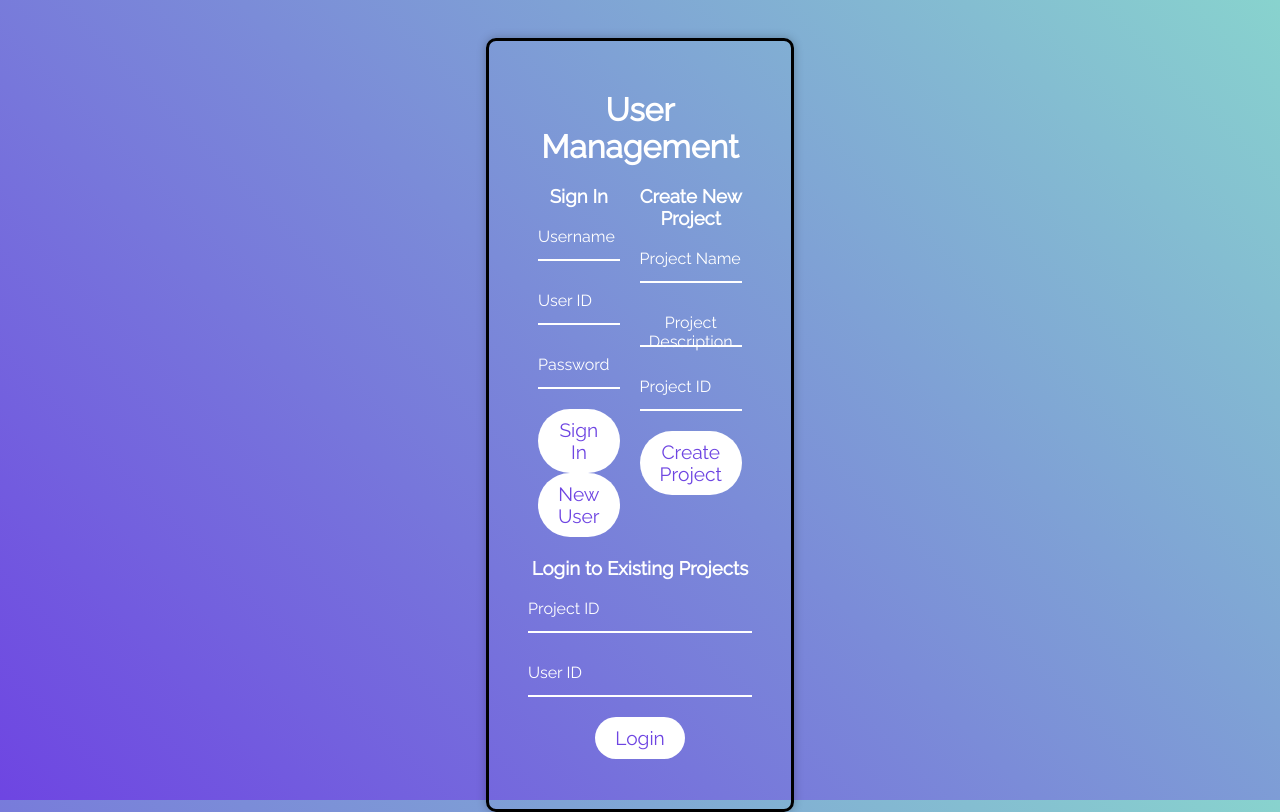
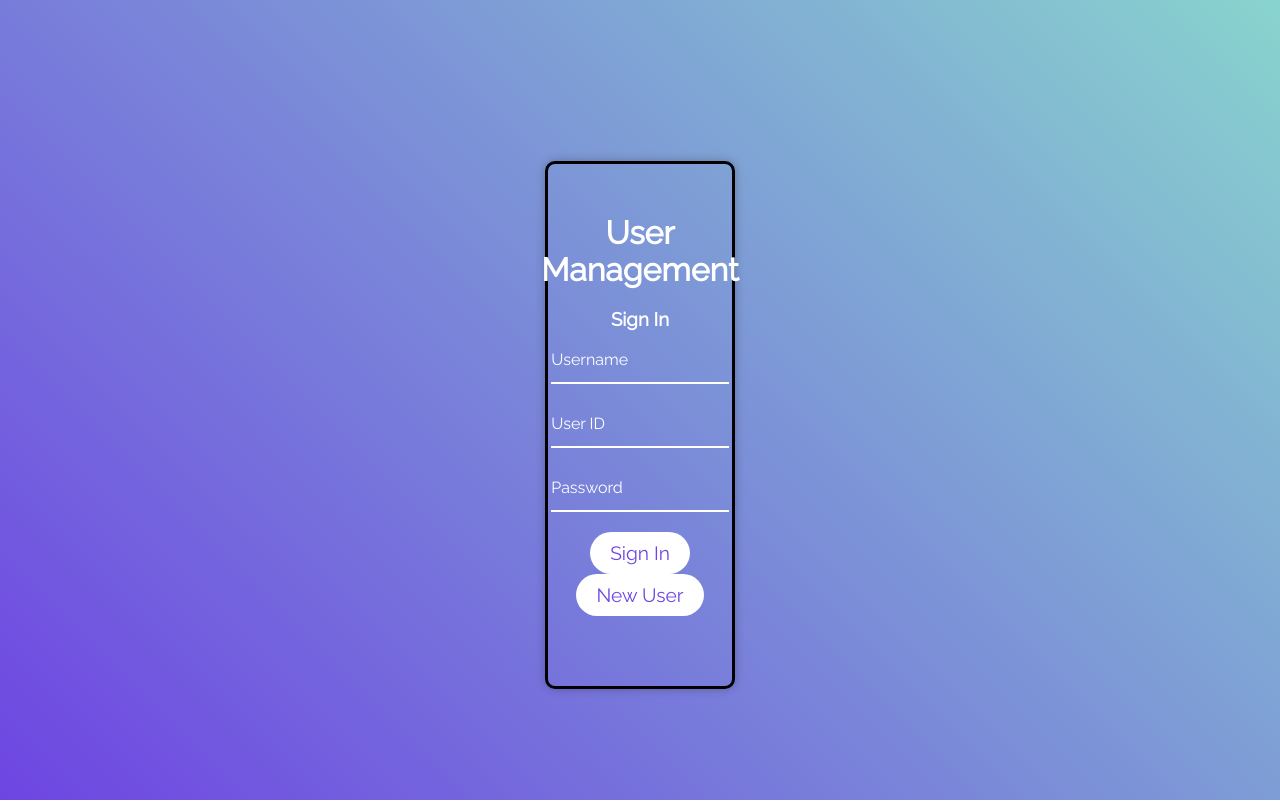
Before and after one commit to lumedrano/ECE461L-17535_Gray_Table, a React (Create React App) app in the folder src/client/: page / in a window 1280 px wide. Built offline with nearby package versions, Linux system fonts and the light colour scheme.

Commit message:
updates to front end

```diff
--- a/src/client/src/components/logincomponents/logincomponent.jsx
+++ b/src/client/src/components/logincomponents/logincomponent.jsx
@@ -10,10 +10,6 @@ const UserManagement = () => {
   const [newUserId, setNewUserId] = useState("");
   const [newUsername, setNewUsername] = useState("");
   const [newPassword, setNewPassword] = useState("");
-  const [projectName, setProjectName] = useState("");
-  const [projectDescription, setProjectDescription] = useState("");
-  const [projectId, setProjectId] = useState("");
-  const [loginProjectId, setLoginProjectId] = useState("");
   const [showNewUserPopup, setShowNewUserPopup] = useState(false);
   const navigate = useNavigate();
   const [cookies, setCookie] = useCookies(['userID']);
@@ -33,7 +29,7 @@ const UserManagement = () => {
       if (response.ok) {
         setCookie("userID", data.userId, { path: '/' });
         alert("Sign in was a success!")
-        // navigate("/projects");
+        navigate("/projects");
       } else {
         alert(`Login failed: ${data.message}`);
       }
@@ -56,56 +52,14 @@ const UserManagement = () => {
       if (response.ok) {
         setCookie("userID", data.userId, { path: '/' });
         setShowNewUserPopup(false);
-        alert("Sign up successful") //EDIT THIS LATER
-        // navigate("/projects");
+        alert("Sign up successful")
+        navigate("/projects");
       } else {
         alert(`Sign-up failed: ${data.message}`);
       }
     } catch (error) {
       console.error("Error:", error);
       alert("An error occurred while trying to create a new user.");
-    }
-  };
-
-  const handleCreateProject = async () => {
-    try {
-      const response = await fetch(`${API_BASE_URL}/create_project`, {
-        method: "POST",
-        headers: { "Content-Type": "application/json" },
-        body: JSON.stringify({ projectName, projectDescription, projectId }),
-      });
-
-      if (response.ok) {
-        const data = await response.json();
-        console.log("Project created:", data);
-        // handle successful project creation (e.g., show a success message, navigate to project page)
-      } else {
-        alert("Failed to create project.");
-      }
-    } catch (error) {
-      console.error("Error:", error);
-      alert("Error: " + error);
-    }
-  };
-
-  const handleLoginProject = async () => {
-    try {
-      const response = await fetch(`${API_BASE_URL}/join_project`, {
-        method: "POST",
-        headers: { "Content-Type": "application/json" },
-        body: JSON.stringify({ userId: cookies.userID, projectId: loginProjectId }),
-      });
-
-      if (response.ok) {
-        const data = await response.json();
-        console.log("Joined project:", data);
-        // handle successful project join (e.g., navigate to project page)
-      } else {
-        alert("Failed to join project.");
-      }
-    } catch (error) {
-      console.error("Error:", error);
-      alert("Error: " + error);
     }
   };
 
@@ -179,59 +133,6 @@ const UserManagement = () => {
             <button onClick={() => setShowNewUserPopup(false)}>Close</button>
           </div>
         )}
-        <div className="column project-management-area">
-          <h3>Create New Project</h3>
-          <div className="input-group">
-            <input
-              type="text"
-              required
-              value={projectName}
-              onChange={(e) => setProjectName(e.target.value)}
-            />
-            <label>Project Name</label>
-          </div>
-          <div className="input-group">
-            <input
-              type="text"
-              required
-              value={projectDescription}
-              onChange={(e) => setProjectDescription(e.target.value)}
-            />
-            <label>Project Description</label>
-          </div>
-          <div className="input-group">
-            <input
-              type="text"
-              required
-              value={projectId}
-              onChange={(e) => setProjectId(e.target.value)}
-            />
-            <label>Project ID</label>
-          </div>
-          <button onClick={handleCreateProject}>Create Project</button>
-        </div>
-      </div>
-      <div className="existing-projects-area">
-        <h3>Login to Existing Projects</h3>
-        <div className="input-group">
-          <input
-            type="text"
-            required
-            value={loginProjectId}
-            onChange={(e) => setLoginProjectId(e.target.value)}
-          />
-          <label>Project ID</label>
-        </div>
-        <div className="input-group">
-          <input
-            type="text"
-            required
-            value={userId}
-            onChange={(e) => setUserId(e.target.value)}
-          />
-          <label>User ID</label>
-        </div>
-        <button onClick={handleLoginProject}>Login</button>
       </div>
     </div>
   );
--- a/src/client/src/components/projects/projects.jsx
+++ b/src/client/src/components/projects/projects.jsx
@@ -0,0 +1,122 @@
+import React, { useState } from "react";
+import { useNavigate } from "react-router-dom";
+import { useCookies } from "react-cookie";
+import "./projects.scss";
+
+const Projects = () => {
+  const [projectName, setProjectName] = useState("");
+  const [projectDescription, setProjectDescription] = useState("");
+  const [projectId, setProjectId] = useState("");
+  const [loginProjectId, setLoginProjectId] = useState("");
+  const [cookies, removeCookie] = useCookies(['userID']);
+  const navigate = useNavigate();
+
+
+  const API_BASE_URL = process.env.APP_API_URL || 'http://127.0.0.1:5000';
+
+  const handleCreateProject = async () => {
+    try {
+      const response = await fetch(`${API_BASE_URL}/create_project`, {
+        method: "POST",
+        headers: { "Content-Type": "application/json" },
+        body: JSON.stringify({ projectName, projectDescription, projectId }),
+      });
+
+      if (response.ok) {
+        const data = await response.json();
+        console.log("Project created:", data);
+        alert("Project created successfully!");
+      } else {
+        alert("Failed to create project.");
+      }
+    } catch (error) {
+      console.error("Error:", error);
+      alert("Error: " + error);
+    }
+  };
+
+  const handleLoginProject = async () => {
+    try {
+      const response = await fetch(`${API_BASE_URL}/join_project`, {
+        method: "POST",
+        headers: { "Content-Type": "application/json" },
+        body: JSON.stringify({ userId: cookies.userID, projectId: loginProjectId }),
+      });
+
+      if (response.ok) {
+        const data = await response.json();
+        console.log("Joined project:", data);
+        alert("Successfully joined the project!");
+      } else {
+        alert("Failed to join project.");
+      }
+    } catch (error) {
+      console.error("Error:", error);
+      alert("Error: " + error);
+    }
+  };
+
+  const handleLogout = () => {
+    if (window.confirm("Are you sure you want to log out?")) {
+      removeCookie('userID', { path: '/' });
+      navigate('/');
+    }
+  };
+
+  return (
+    <div>
+      <h2>Project Management</h2>
+      <div className="logout-button-container">
+        <button onClick={handleLogout} className="logout-button">Logout</button>
+      </div>
+      <div className="columns">
+        <div className="column project-management-area">
+          <h3>Create New Project</h3>
+          <div className="input-group">
+            <input
+              type="text"
+              required
+              value={projectName}
+              onChange={(e) => setProjectName(e.target.value)}
+            />
+            <label>Project Name</label>
+          </div>
+          <div className="input-group">
+            <input
+              type="text"
+              required
+              value={projectDescription}
+              onChange={(e) => setProjectDescription(e.target.value)}
+            />
+            <label>Project Description</label>
+          </div>
+          <div className="input-group">
+            <input
+              type="text"
+              required
+              value={projectId}
+              onChange={(e) => setProjectId(e.target.value)}
+            />
+            <label>Project ID</label>
+          </div>
+          <button onClick={handleCreateProject}>Create Project</button>
+        </div>
+      </div>
+      <div className="existing-projects-area">
+        <h3>Join Existing Project</h3>
+        <div className="input-group">
+          <input
+            type="text"
+            required
+            value={loginProjectId}
+            onChange={(e) => setLoginProjectId(e.target.value)}
+          />
+          <label>Project ID</label>
+        </div>
+        <button onClick={handleLoginProject}>Join Project</button>
+      </div>
+    </div>
+  );
+};
+
+export default Projects;
--- a/src/client/src/components/projects/projects.scss
+++ b/src/client/src/components/projects/projects.scss
@@ -0,0 +1,145 @@
+@import url('https://fonts.googleapis.com/css?family=Raleway');
+
+* {
+    margin: 0;
+    padding: 0;
+    box-sizing: border-box;
+    font-family: 'Raleway', sans-serif;
+}
+
+body {
+    display: flex;
+    justify-content: center;
+    align-items: center;
+    height: 100vh;
+    background: linear-gradient(45deg, #6e45e2, #88d3ce);
+}
+
+// .user-management-container {
+//     background: rgba(255, 255, 255, 0.1);
+//     padding: 20px;
+//     border-radius: 10px;
+//     backdrop-filter: blur(10px);
+//     box-shadow: 0 4px 30px rgba(0, 0, 0, 0.1);
+//     animation: fadeIn 1.5s ease-in-out;
+//     width: 80%;
+// }
+
+h2 {
+    color: #fff;
+    margin-bottom: 20px;
+    font-size: 2rem;
+    position: relative;
+    animation: slideIn 1.5s ease;
+}
+
+.columns {
+    display: flex;
+    justify-content: space-between;
+    margin-bottom: 20px;
+}
+
+.column {
+    flex: 1;
+    margin: 0 10px;
+}
+
+h3 {
+    color: #fff;
+    margin-bottom: 10px;
+}
+
+.input-group {
+    position: relative;
+    margin-bottom: 20px;
+    width: 100%;
+}
+
+.input-group input {
+    width: 100%;
+    padding: 10px;
+    background: none;
+    border: none;
+    border-bottom: 2px solid #fff;
+    color: #fff;
+    font-size: 1.2rem;
+    outline: none;
+    transition: all 0.3s ease;
+}
+
+.input-group label {
+    position: absolute;
+    top: 10px;
+    left: 0;
+    color: #fff;
+    font-size: 1rem;
+    pointer-events: none;
+    transition: all 0.3s ease;
+}
+
+.input-group input:focus + label,
+.input-group input:valid + label {
+    top: -20px;
+    font-size: 0.8rem;
+    color: #88d3ce;
+}
+
+button {
+    padding: 10px 20px;
+    background-color: #fff;
+    color: #6e45e2;
+    border: none;
+    border-radius: 50px;
+    font-size: 1.2rem;
+    cursor: pointer;
+    transition: background-color 0.4s ease, transform 0.2s ease;
+}
+
+button:hover {
+    background-color: #88d3ce;
+    transform: translateY(-5px);
+}
+
+.popup {
+    display: block;
+}
+
+@keyframes fadeIn {
+    from {
+        opacity: 0;
+        transform: scale(0.9);
+    }
+    to {
+        opacity: 1;
+        transform: scale(1);
+    }
+}
+
+@keyframes slideIn {
+    from {
+        transform: translateY(-50px);
+    }
+    to {
+        transform: translateY(0);
+    }
+}
+
+.logout-button-container {
+    position: absolute;
+    top: 20px;
+    right: 20px;
+  }
+
+  .logout-button {
+    background-color: #ff6b6b;
+    color: white;
+    padding: 10px 20px;
+    border: none;
+    border-radius: 5px;
+    cursor: pointer;
+    transition: background-color 0.3s ease;
+
+    &:hover {
+      background-color: #ff4757;
+    }
+  }
--- a/src/client/src/pages/Home.jsx
+++ b/src/client/src/pages/Home.jsx
@@ -0,0 +1,12 @@
+import React from 'react';
+import Projects from '../components/projects/projects';
+
+function Project(){
+    return (
+        <div className='page-container'>
+            <Projects />
+        </div>
+    );
+}
+
+export default Project;
```
